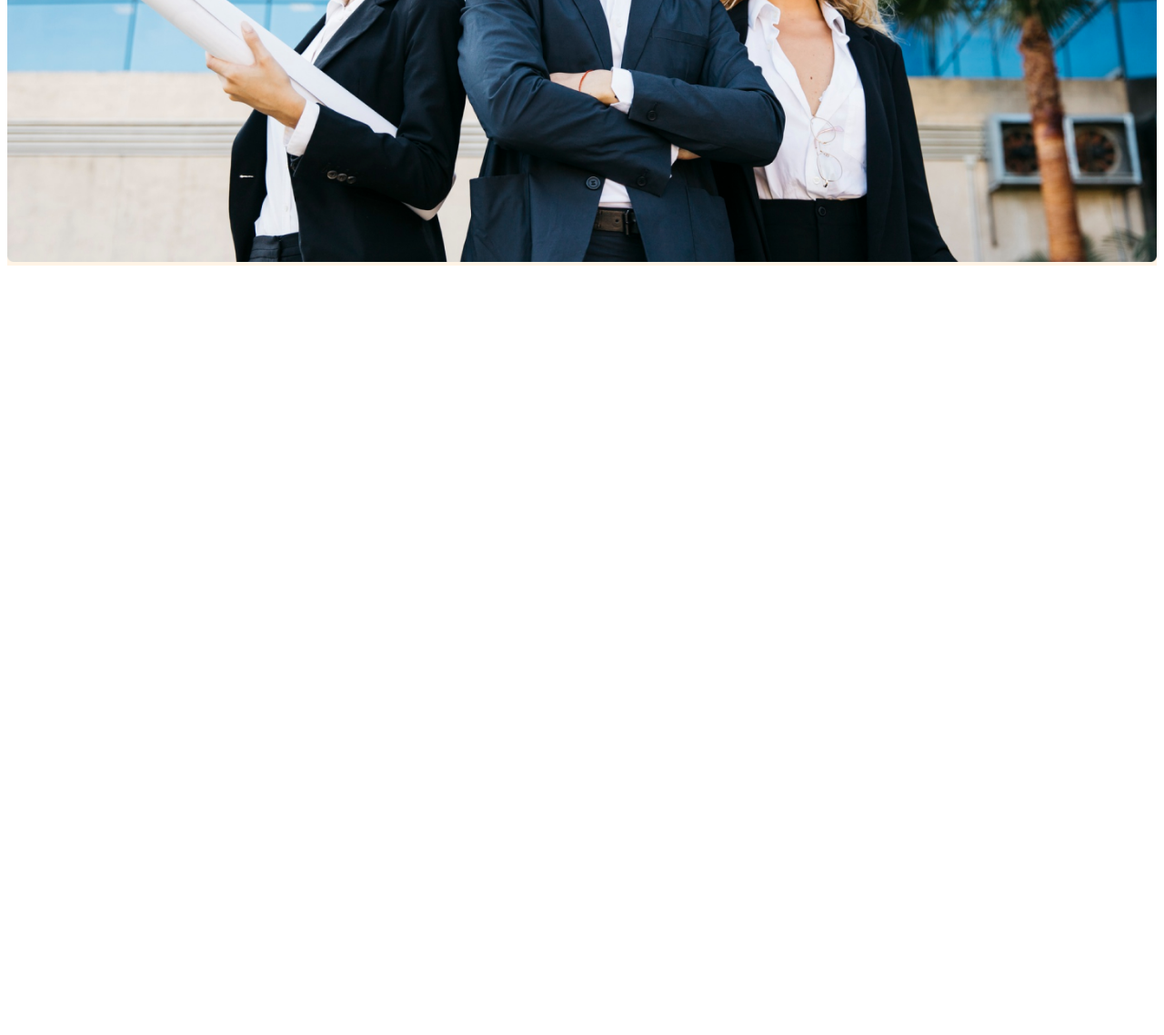
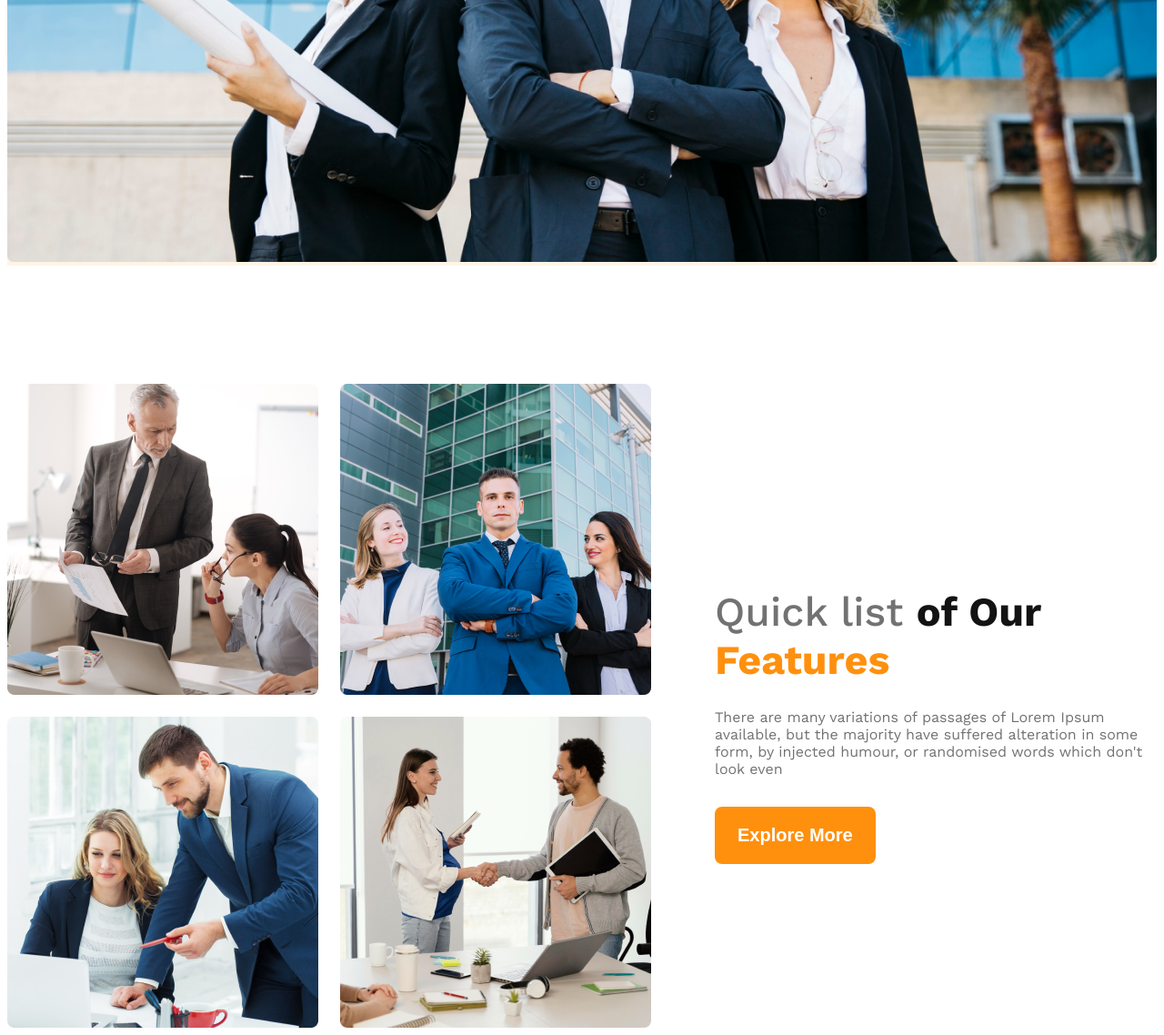
Before and after one commit to nusratmomita/G3-Architects, a plain HTML site: page index.html in a window 1280 px wide. Shown: the part 929-2067 px from the top of the page at 91% size. Before the commit the page ends 1229 px from the top, so only its background shows below. Drawn offline with nearby package versions, Linux system fonts and the light colour scheme.

Commit message:
Team part done

```diff
--- a/index.html
+++ b/index.html
@@ -29,7 +29,23 @@
         </div>
     </header>
 
-    <main></main>
+    <main>
+        <section class="features display-flex">
+            <div class="team-pic">
+                <img src="images/team1.png" alt="t1">
+                <img src="images/team2.png" alt="t2">
+                <img src="images/team3.png" alt="t3">
+                <img src="images/team4.png" alt="t4">
+            </div>
+            <div class="features-text">
+                <h3 class="feature-tittle"><span class="QL">Quick list </span><span class="OO">of Our</span>
+                                           <span class="FT">Features</span></h3>
+                <p class="feature-details">There are many variations of passages of Lorem Ipsum available, but the majority have suffered alteration in some form, by injected humour, or randomised words which don't look even</p>
+                <button class="btn-primary">Explore More</button>
+            </div>
+        </section>
+
+    </main>
 
     <footer>
 
--- a/styles/style.css
+++ b/styles/style.css
@@ -75,9 +75,48 @@
     width: 100%;
 }
 
+/*main section styles*/
+main{
+    max-width: 1440px;
+    margin: 0 auto;
+}
+.features{
+    align-items: center;
+    margin-top: 130px;
+}
+.features-text{
+    margin-left: 70px;
+    max-width: 530px;
+}
+.team-pic{
+    display: grid;
+    grid-template-columns: repeat(2,1fr);
+    gap: 24px;
+}
+.feature-tittle{
+    font-size: 2.8rem;
+}
+.feature-details{
+    color: #727272;
+    font-size: 1rem;
+    margin-top: -17px;
+    margin-bottom: 32px;
+}
+.QL{
+    color: #727272;
+    font-weight: 500;
+}
+.OO{
+    color: #131313;
+    font-weight: 700;
+}
+.FT{
+    color: #FF900E;
+    font-weight: 700;
+}
 /* Responsiveness */
 @media screen and (max-width:576px){
-    .navbar{
+    .navbar,.features{
         flex-direction: column;
     }
     .banner-tittle{
@@ -85,4 +124,19 @@
         /* margin: 0px 0px 65px 0px; */
         margin-bottom: 65px;
     }
+    .team-pic{
+        grid-template-columns: repeat(1,1fr);
+    }
+    .feature-tittle{
+        font-size: 1.5rem;
+    }
+    .features-text{
+        margin-left: 35px;
+    }
 }
+
+@media screen and (min-width:576px) and (max-width:990px) {
+    .navbar{
+        flex-direction: column;
+    }
+}
```
